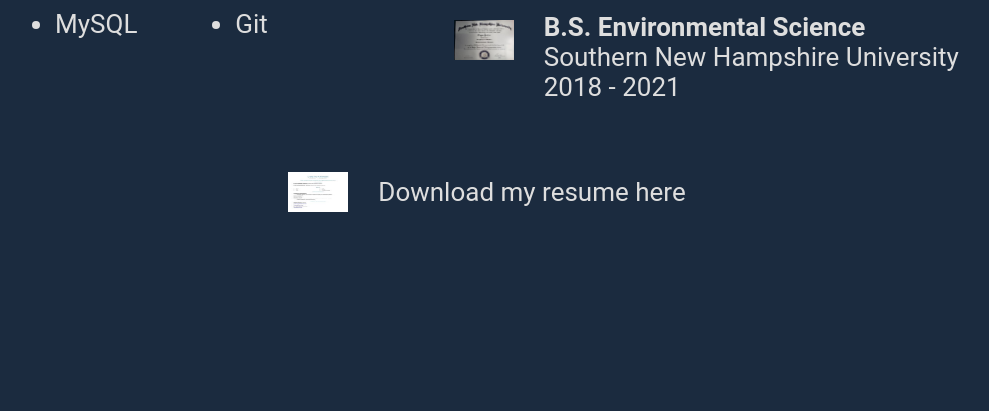
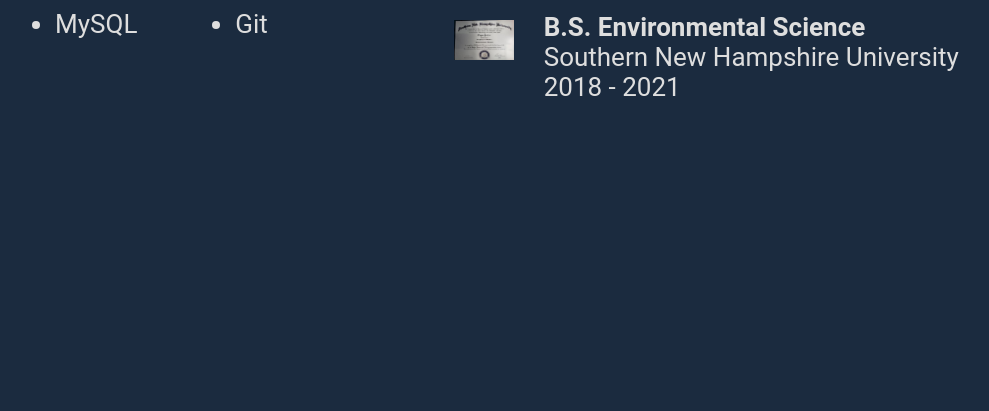
Before and after one commit to lopar6/logan-awesome, a Django app: page /about/ in a window 1280 px wide. Shown: the part 798-1209 px from the top of the page, without its empty margins (153-1142 px from the left). After the commit the page ends 894 px from the top, so only its background shows below. Run offline with Django 3.2, Linux system fonts and the light colour scheme; parts of the project's set-up code (start-up, migrations or seed data) failed here and were passed over.

Commit message:
removed resume section

```diff
--- a/src/templates/about.html
+++ b/src/templates/about.html
@@ -59,13 +59,13 @@
             </div>
         </div>
     </div>
-    <div class="img-with-text" padding-top="30px">
+    <!-- <div class="img-with-text" padding-top="30px">
         <a href="{% static 'images/resume.pdf' %}" download="Resume">
             <img src="{% static 'images/resume.jpg' %}" alt="resume" />
             <p>
                 Download my resume here
             </p>
         </a>
-    </div>
+    </div> -->
 {% endblock content %}
 </div>
```
